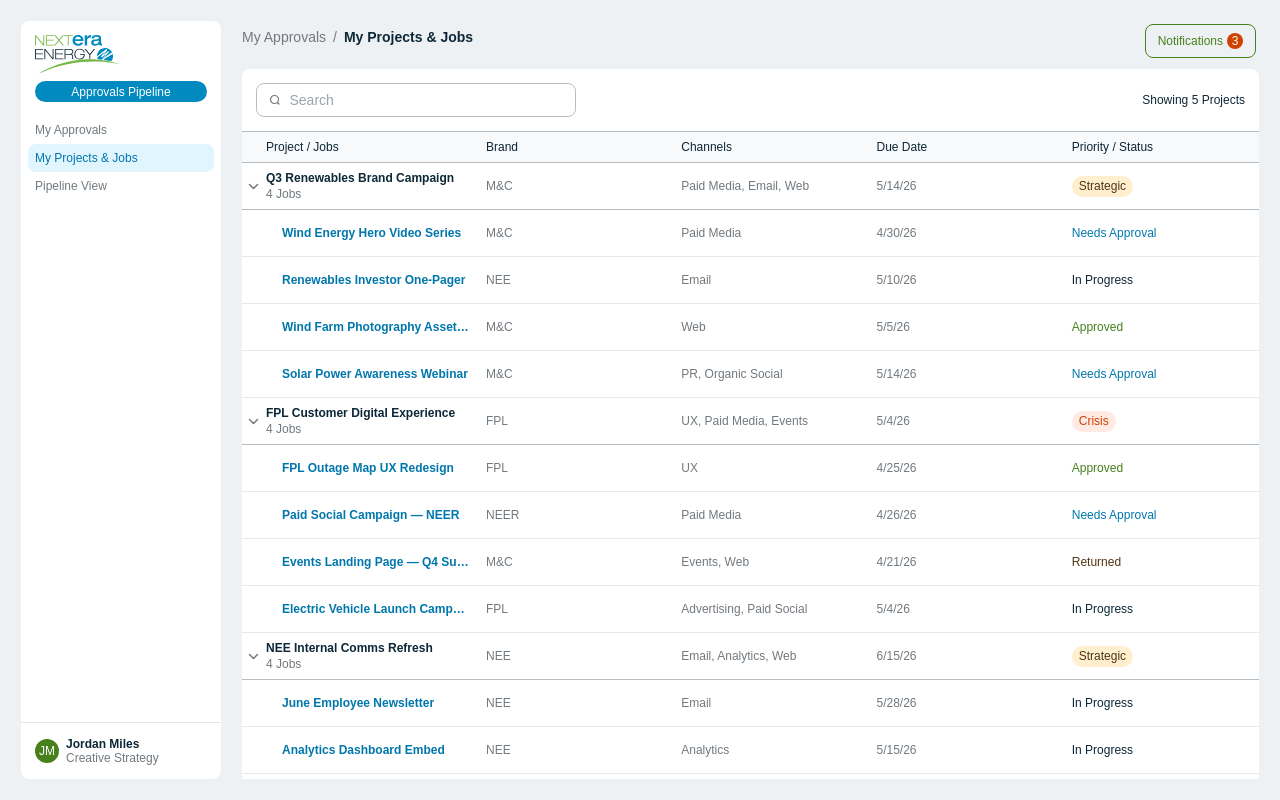
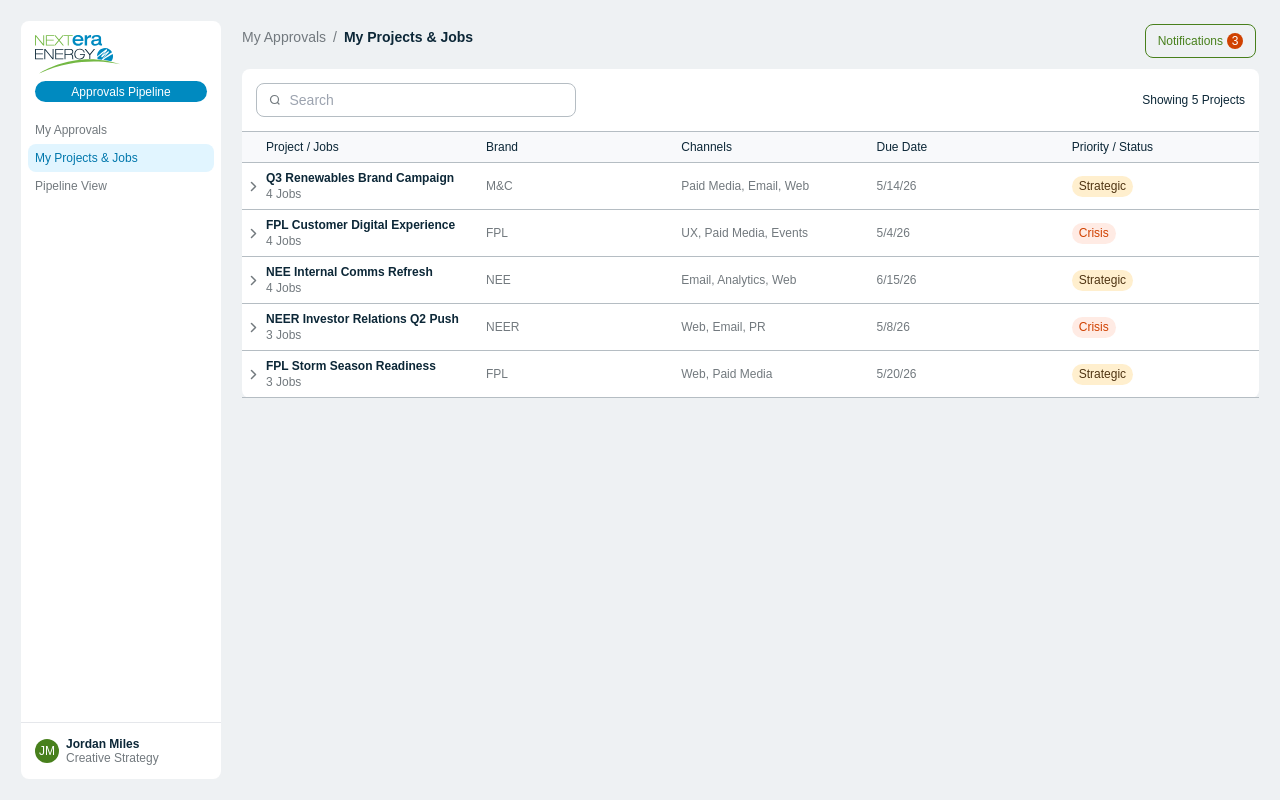
Before and after one commit to linziclary/nextera-approval-prototype, a Next.js app: page /projects in a window 1280 px wide. Built offline with nearby package versions, Linux system fonts and the light colour scheme.

Commit message:
Collapse projects by default and persist expand/collapse state to localStorage
Co-Authored-By: Claude Sonnet 4.6 <noreply@anthropic.com>

```diff
--- a/app/projects/page.tsx
+++ b/app/projects/page.tsx
@@ -64,11 +64,20 @@ function PriorityChip({ priority }: { priority: Priority }) {
   );
 }
 
+const STORAGE_KEY = "nextera-projects-expanded";
+
+function loadExpanded(): Record<string, boolean> {
+  try {
+    const raw = localStorage.getItem(STORAGE_KEY);
+    return raw ? JSON.parse(raw) : {};
+  } catch {
+    return {};
+  }
+}
+
 export default function ProjectsPage() {
   const [search, setSearch]     = useState("");
-  const [expanded, setExpanded] = useState<Record<string, boolean>>(
-    Object.fromEntries(PROJECTS.map((p) => [p.id, true]))
-  );
+  const [expanded, setExpanded] = useState<Record<string, boolean>>(loadExpanded);
 
   const filtered = useMemo(() => {
     if (!search.trim()) return PROJECTS;
@@ -81,7 +90,11 @@ export default function ProjectsPage() {
   }, [search]);
 
   function toggle(id: string) {
-    setExpanded((prev) => ({ ...prev, [id]: !prev[id] }));
+    setExpanded((prev) => {
+      const next = { ...prev, [id]: !prev[id] };
+      localStorage.setItem(STORAGE_KEY, JSON.stringify(next));
+      return next;
+    });
   }
 
   const cellBase: React.CSSProperties = {
```
